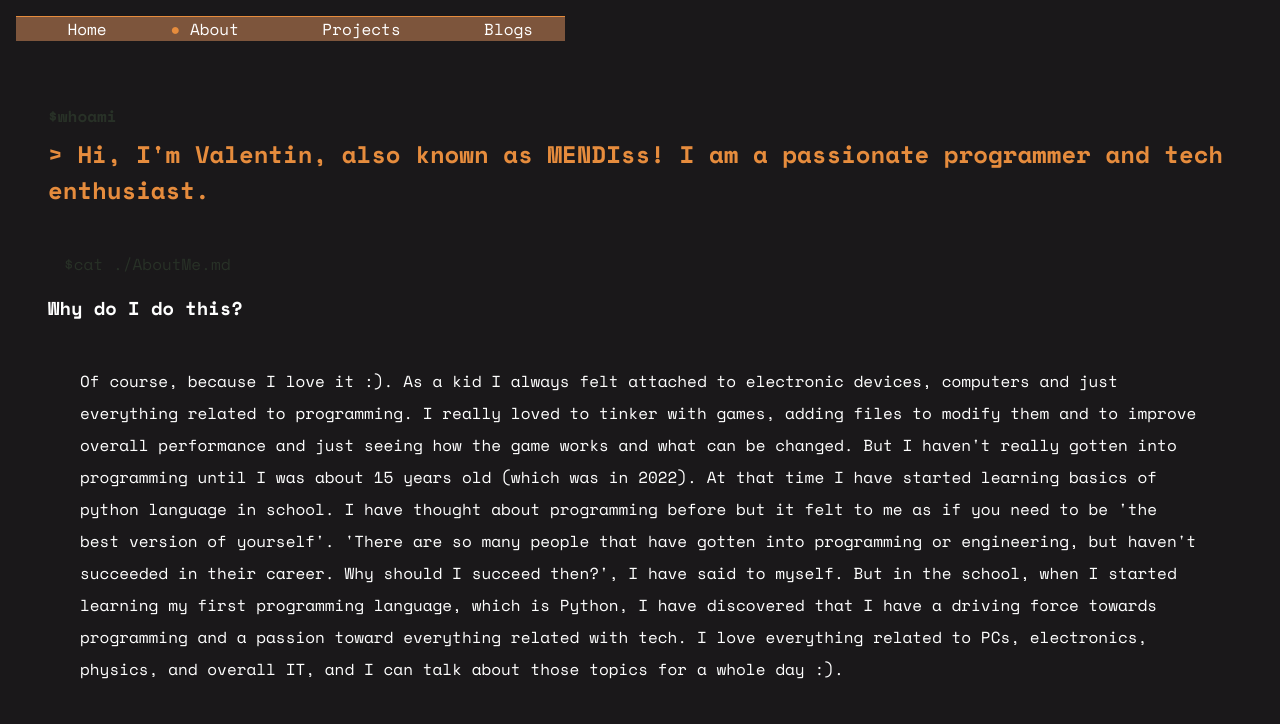
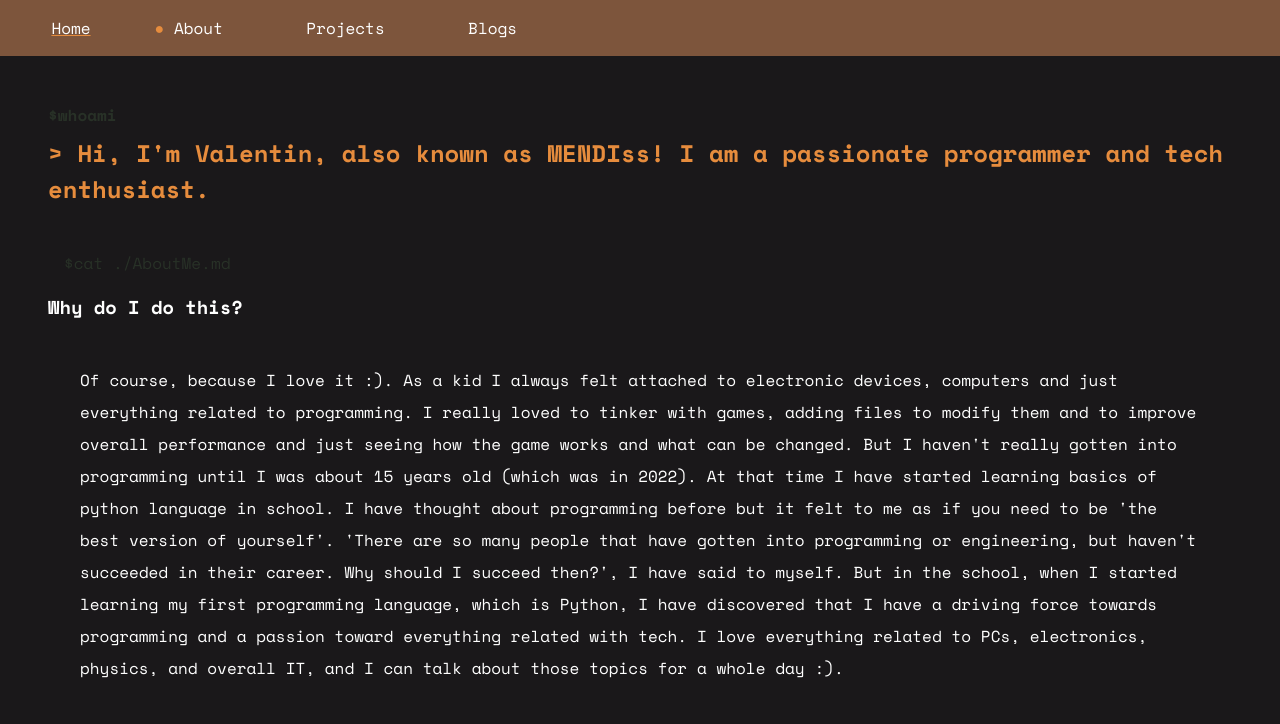
Before and after one commit to ValentinMENDIss/my-website, an Astro site: page /about in a window 1280 px wide. Shown: the top 724 px of the page. Built offline with nearby package versions, Linux system fonts and the light colour scheme; Astro itself is replaced by a stand-in of ours.

Commit message:
Fixed PC version navigation bar being broken

```diff
--- a/src/styles/global.css
+++ b/src/styles/global.css
@@ -158,16 +158,20 @@ img {
 
     .nav-links {
         display: flex;
-        padding: 1rem;
+        background-color: var(--background2);
         width: 100%;
     }
 
     .nav-links a {
-        padding: 0 2rem;
         color: var(--foreground);
+        border-top: 0;
     }
 
     .menuNavBar {
         display: none;
     }
+
+    .content {
+        padding: 3rem 3rem;
+    }
 }
```
